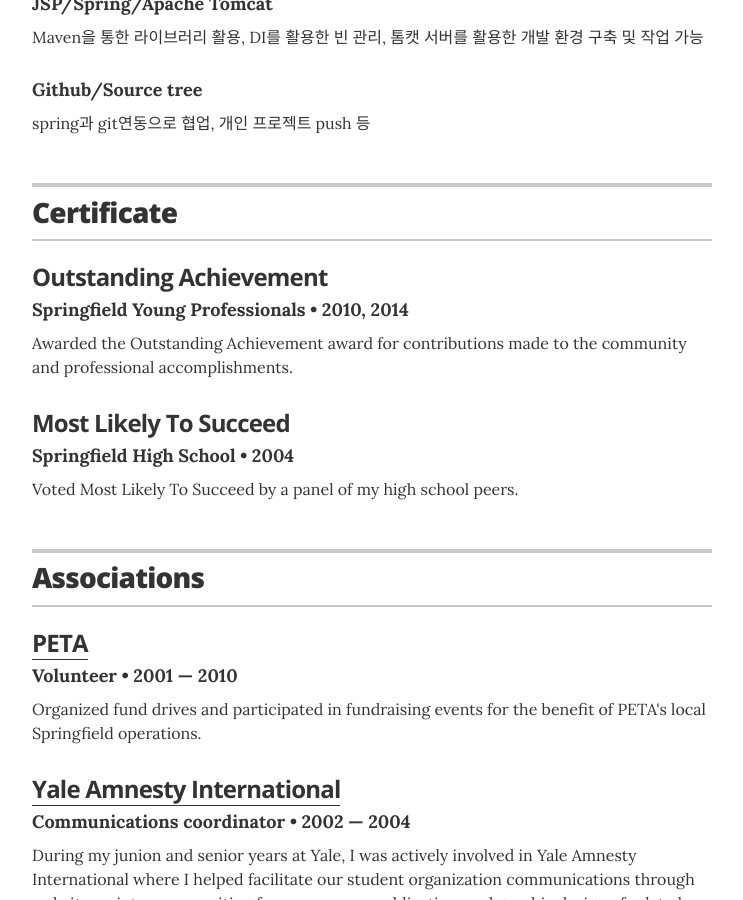
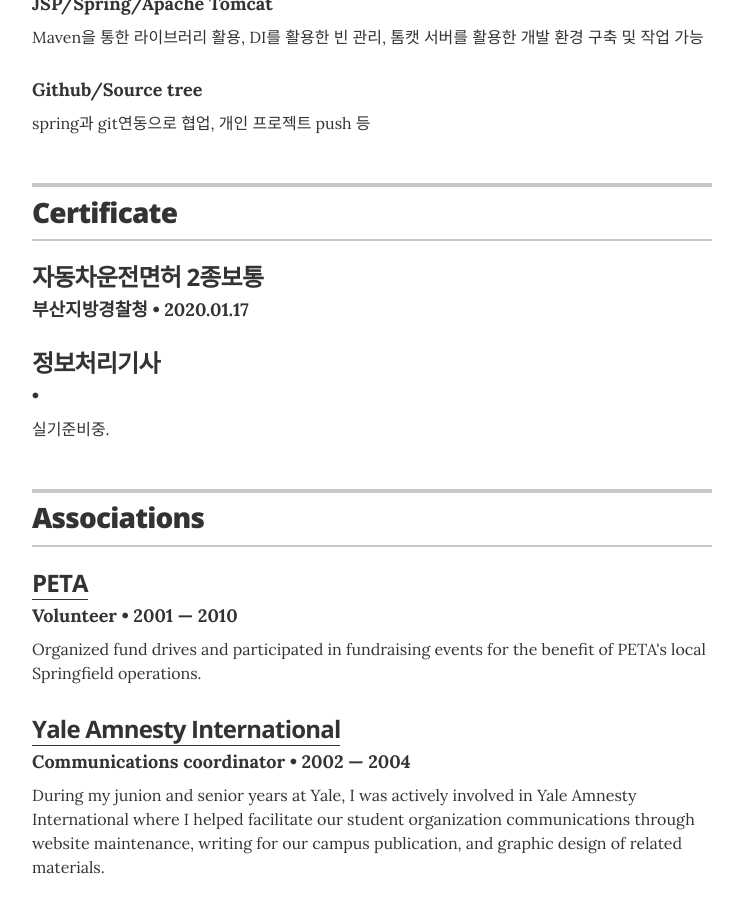
Before and after one commit to skhellou/myself, a Jekyll site: the page built from index.html, in a window 1280 px wide and 900 px high, scrolled down 1825 px. Shown: the whole window, without its empty margins (268-1011 px from the left). Built offline with Jekyll 4.4.1, drawn with Linux system fonts in a browser that asks for light colours.

Commit message:
Update recognitions.yml

```diff
--- a/_data/recognitions.yml
+++ b/_data/recognitions.yml
@@ -1,10 +1,10 @@
 # Recognitions
-- award: Outstanding Achievement
-  organization: Springfield Young Professionals
-  year: 2010, 2014
-  summary: Awarded the Outstanding Achievement award for contributions made to the community and professional accomplishments.
+- award: 자동차운전면허 2종보통
+  organization: 부산지방경찰청
+  year: 2020.01.17
+  #summary: Awarded the Outstanding Achievement award for contributions made to the community and professional accomplishments.
 
-- award: Most Likely To Succeed
-  organization: Springfield High School
-  year: 2004
-  summary: Voted Most Likely To Succeed by a panel of my high school peers.
+- award: 정보처리기사
+  #organization: Springfield High School
+  #year: 2004
+  summary: 실기준비중.
```
